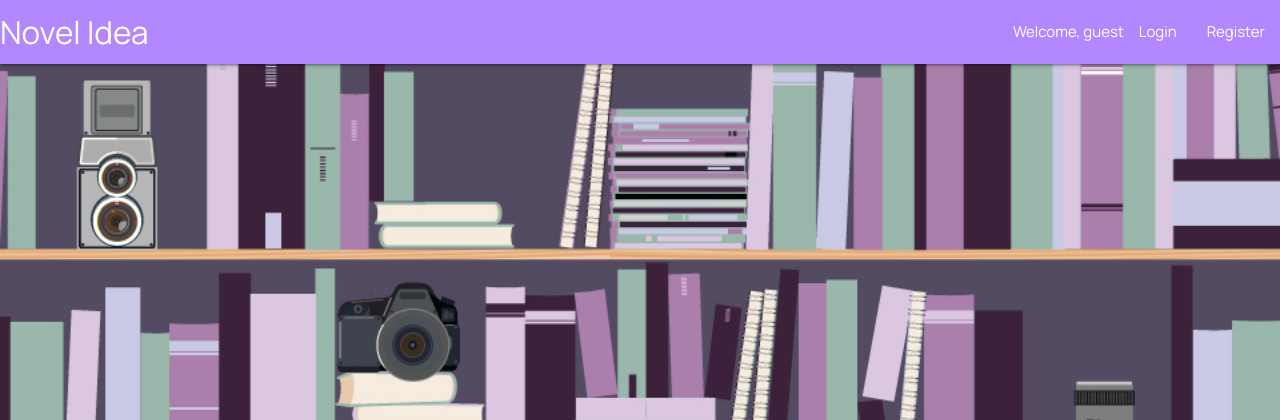
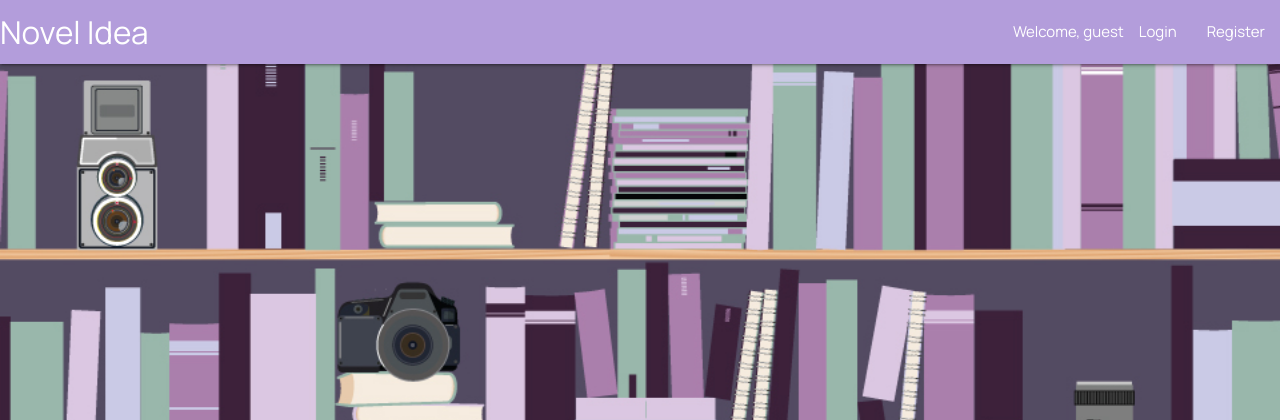
Before and after one commit to meganbradner/capstone, a Django app: page / in a window 1280 px wide. Shown: the top 420 px of the page. Run offline with Django 3.2, Linux system fonts and the light colour scheme.

Commit message:
made changes

```diff
--- a/capstone_app/templates/capstone_app/browse.html
+++ b/capstone_app/templates/capstone_app/browse.html
@@ -43,7 +43,7 @@
 <body>
 
   <nav>
-    <div class="nav-wrapper deep-purple accent-1">
+    <div class="nav-wrapper deep-purple lighten-3">
       <a href="{% url 'capstone_app:index' %}" class="brand-logo" id="novel">Novel Idea</a>
       <ul id="nav-mobile" class="right hide-on-med-and-down">
         <li class="nav-item">
--- a/capstone_app/templates/capstone_app/index.html
+++ b/capstone_app/templates/capstone_app/index.html
@@ -25,7 +25,7 @@
 <body>
 
     <nav>
-        <div class="nav-wrapper deep-purple accent-1">
+        <div class="nav-wrapper deep-purple lighten-3">
             <a href="{% url 'capstone_app:index' %}" class="brand-logo pl-2">Novel Idea</a>
             <ul id="nav-mobile" class="right hide-on-med-and-down">
                 <li class="nav-item">
--- a/capstone_app/templates/capstone_app/profile.html
+++ b/capstone_app/templates/capstone_app/profile.html
@@ -48,7 +48,7 @@
 <body>
 
   <nav>
-    <div class="nav-wrapper deep-purple accent-1">
+    <div class="nav-wrapper deep-purple lighten-3">
       <a href="{% url 'capstone_app:index' %}" class="brand-logo" id="novel">Novel Idea</a>
       <ul id="nav-mobile" class="right hide-on-med-and-down">
         <li class="nav-item">
```
Also changed, not shown: capstone_app/templates/capstone_app/timeline.html (+5 -5 lines).
